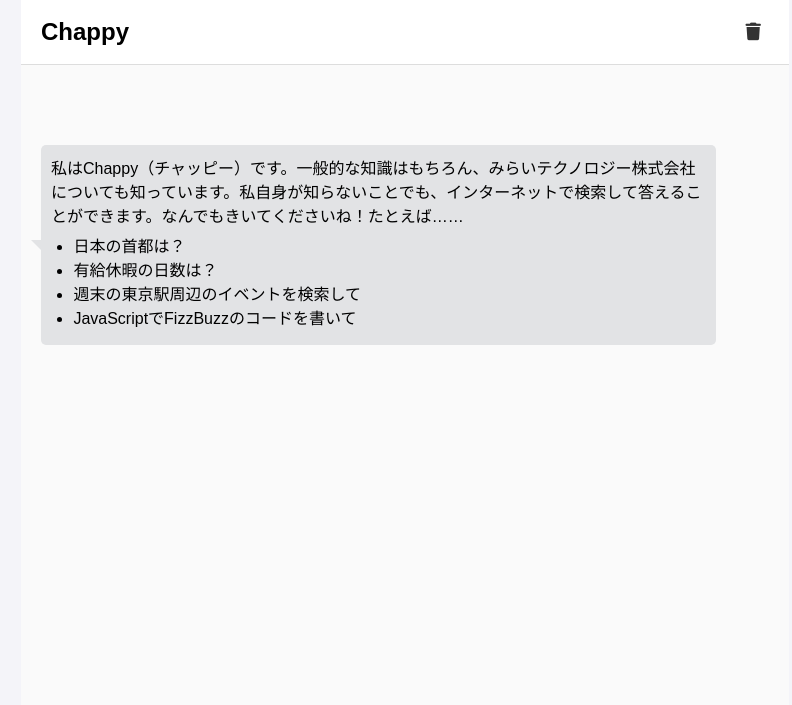
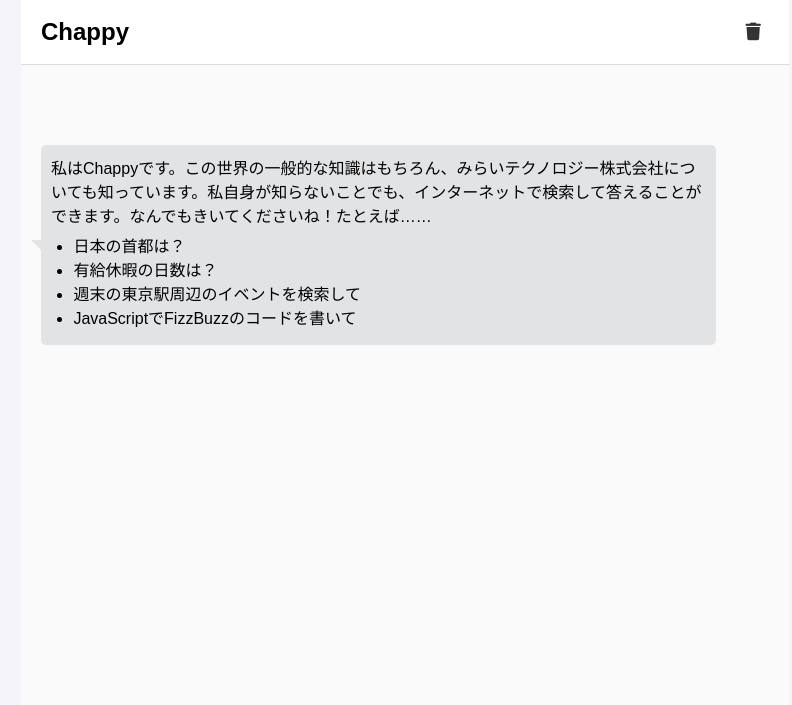
Before and after one commit to munierujp/llmdev, a Flask app: template 16_llmapp/original/templates/index.html in a window 1280 px wide. Shown: the top 705 px of the page, without its empty margins (235-1027 px from the left). Run offline with Flask 3, Linux system fonts and the light colour scheme; the template is opened without the code that fills it, so the values that code supplies are empty; some libraries are stand-ins or nearby versions.

Commit message:
スタイル: ウェルカムメッセージの文言を修正し、表現を簡潔に

```diff
--- a/16_llmapp/original/templates/index.html
+++ b/16_llmapp/original/templates/index.html
@@ -4,7 +4,7 @@
 <div class="chat-container">
   <div class="chat-box" id="chat-box">
     <div id="welcome-message" class="welcome-message bot-message">
-      私はChappy（チャッピー）です。一般的な知識はもちろん、みらいテクノロジー株式会社についても知っています。私自身が知らないことでも、インターネットで検索して答えることができます。なんでもきいてくださいね！たとえば……
+      私はChappyです。この世界の一般的な知識はもちろん、みらいテクノロジー株式会社についても知っています。私自身が知らないことでも、インターネットで検索して答えることができます。なんでもきいてくださいね！たとえば……
       <ul>
         <li>日本の首都は？</li>
         <li>有給休暇の日数は？</li>
```
